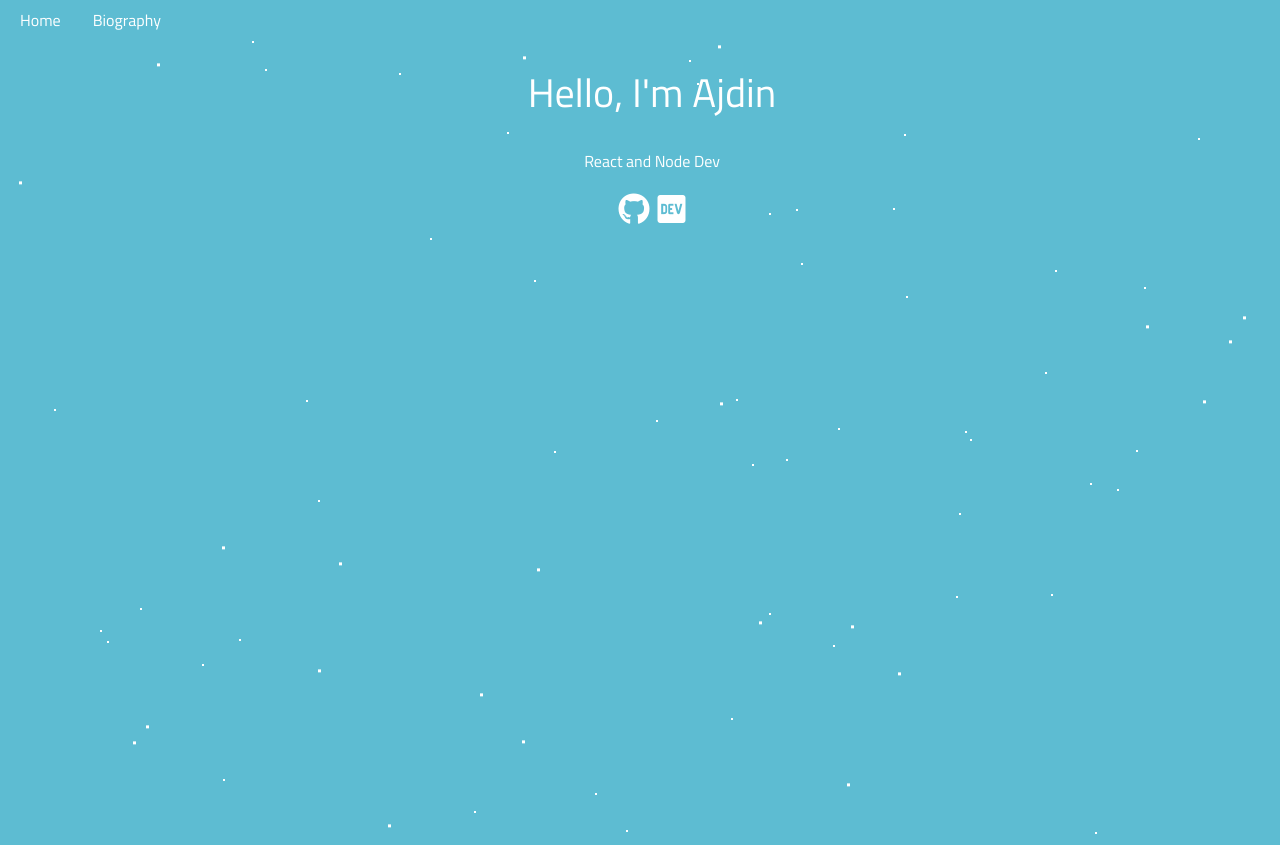
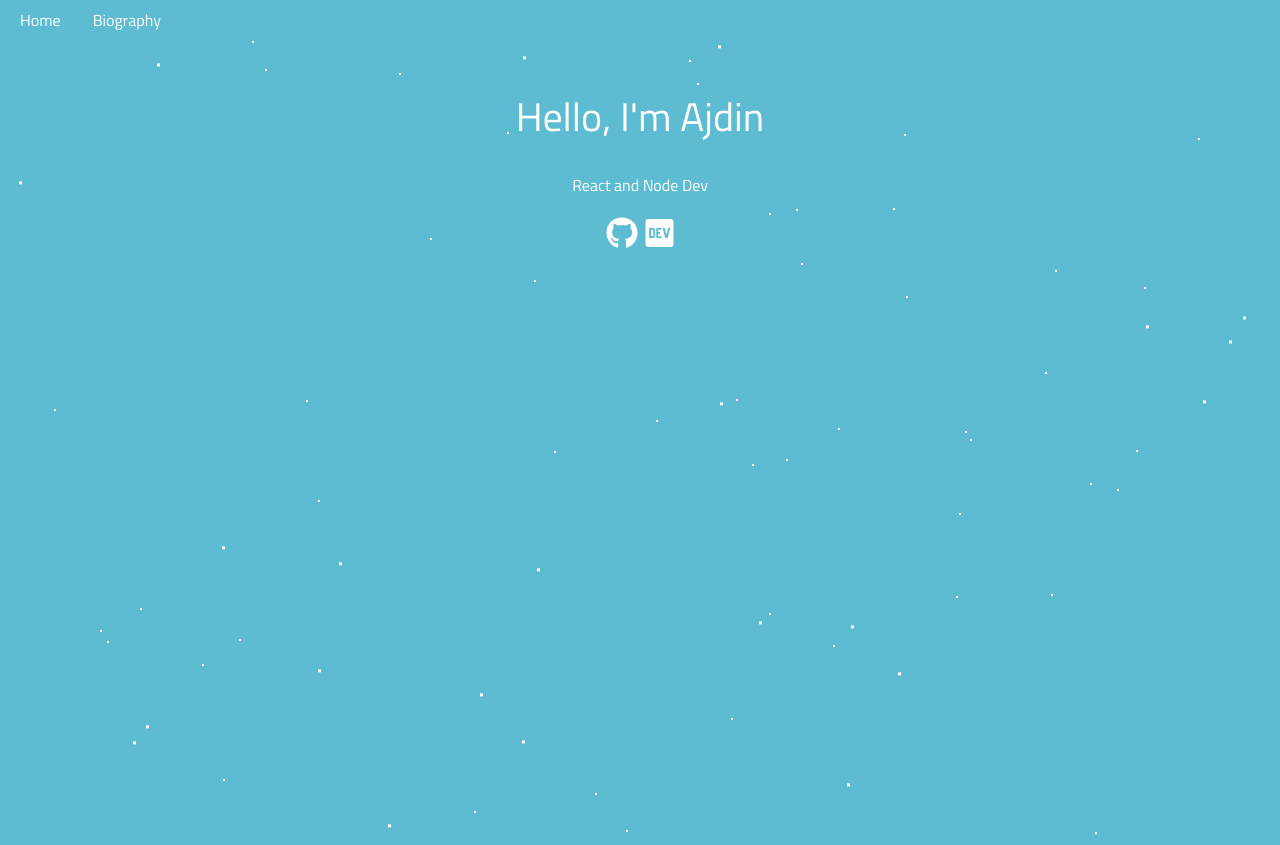
Before and after one commit to ajdinl/myportofolio, a React (Create React App) app: page / in a window 1280 px wide. Built offline with nearby package versions, Linux system fonts and the light colour scheme.

Commit message:
correctly centering content

```diff
--- a/src/components/Biography.js
+++ b/src/components/Biography.js
@@ -14,7 +14,7 @@ const Biography = () => {
           <h3>Ajdin Lojić</h3>
         </div>
         <div className='d-flex justify-content-center ml-4'>
-        <p>ReactJS Dev</p>
+        <p>Full-Stack JS Developer</p>
         </div>
         <hr/>
         <Cv />
--- a/src/components/Home.js
+++ b/src/components/Home.js
@@ -7,15 +7,15 @@ const Home = () => {
       <div id='stars2'></div>
       <div id='stars3'></div>
       <div className='container vh-100'>
-        <div className='d-flex justify-content-center text-white p-4 ml-4'>
+        <div className='d-flex justify-content-center text-white pb-4 pt-5'>
           <h1>Hello, I'm Ajdin</h1>
         </div>
-        <div className='d-flex justify-content-center text-white ml-4'>
+        <div className='d-flex justify-content-center text-white'>
         <p>React and Node Dev</p>
         </div>
-        <div className='d-flex justify-content-center ml-4 pb-3'>
-          <a className='text-white m-1' href="https://github.com/ajdinl/" target='blank'><i class="fab fa-github fa-2x"></i></a>
-          <a className='text-white m-1' href="https://dev.to/ajdinl" target='blank'><i class="fab fa-dev fa-2x"></i></a>
+        <div className='d-flex justify-content-center'>
+          <a className='text-white m-1' href="https://github.com/ajdinl/" target='blank'><i className="fab fa-github fa-2x"></i></a>
+          <a className='text-white m-1' href="https://dev.to/ajdinl" target='blank'><i className="fab fa-dev fa-2x"></i></a>
         </div>
       </div>
     </div>
```
